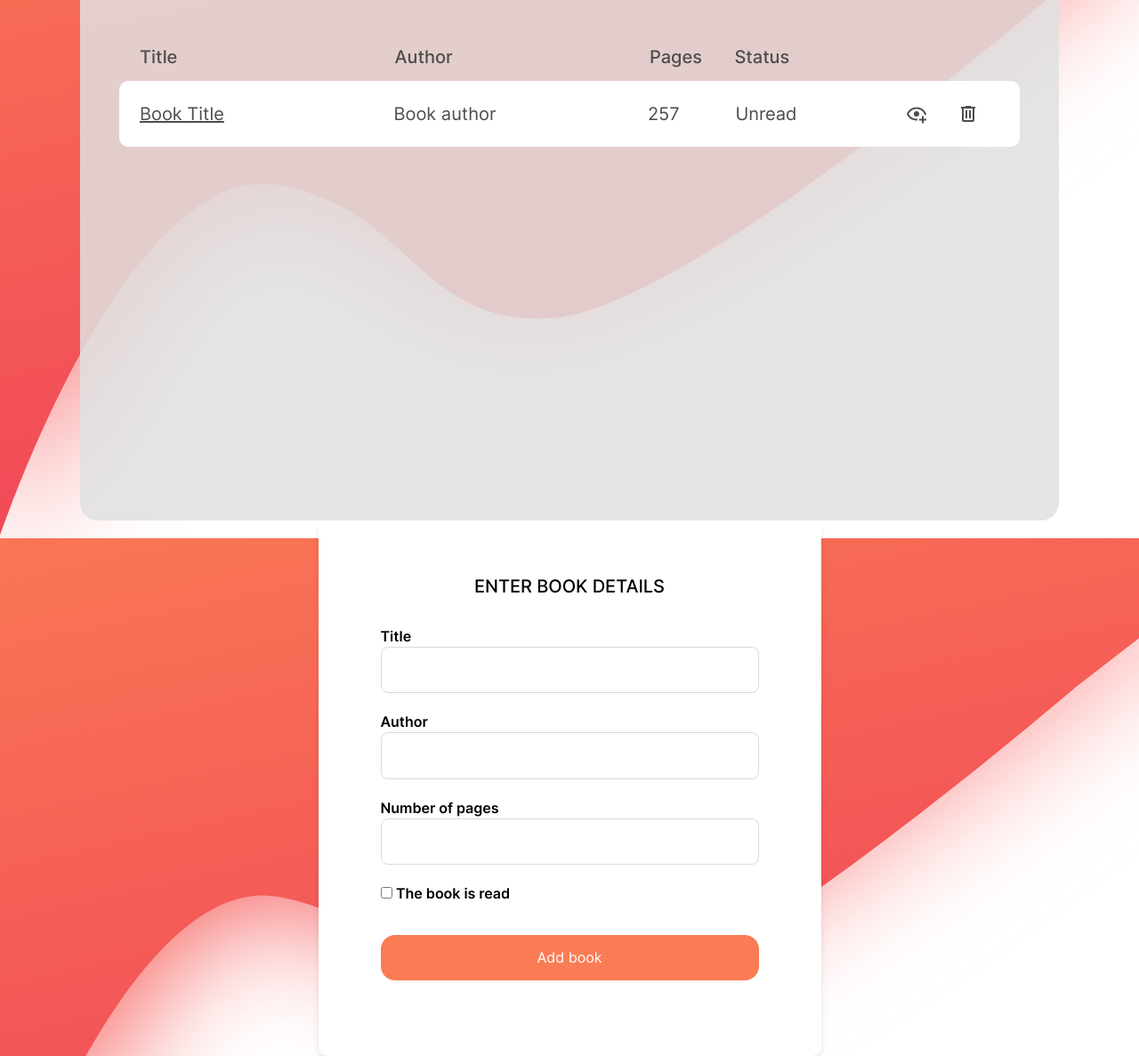
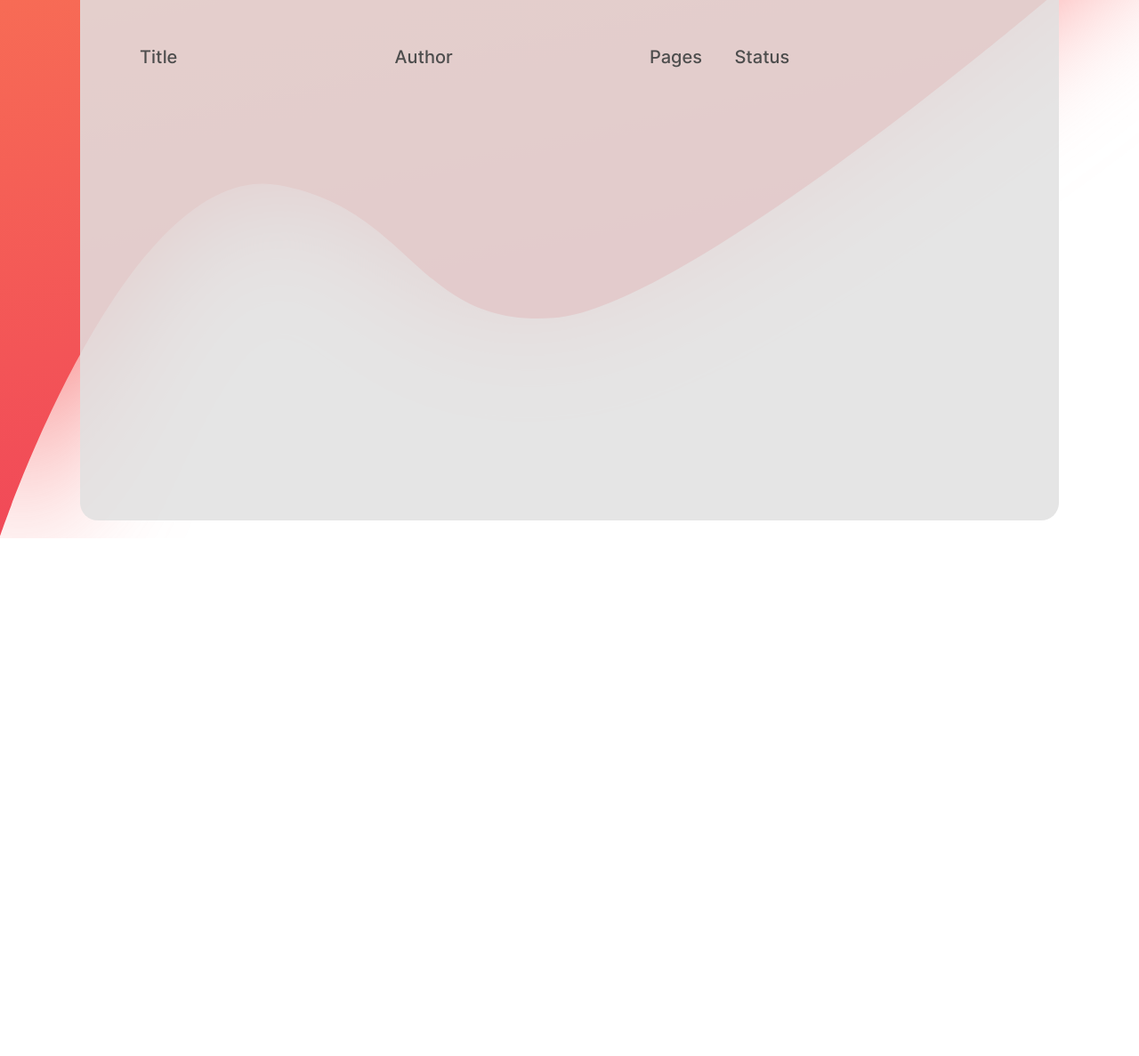
Before and after one commit to Roman-oryol/library, a plain HTML site: page index.html in a window 1280 px wide. Shown: the part 195-1382 px from the top of the page at 89% size. After the commit the page ends 800 px from the top, so only its background shows below. Drawn offline with Linux system fonts and the light colour scheme.

Commit message:
refactor: update book list structure and improve form validation

```diff
--- a/index.html
+++ b/index.html
@@ -23,60 +23,27 @@
         </svg>
         Add book
       </button>
-      <ul class="books-list-header heading-bold">
+      <ul class="books-list-header heading-bold hidden">
         <li class="book-title">Title</li>
         <li class="book-author">Author</li>
         <li class="book-pages">Pages</li>
         <li class="book-status">Status</li>
       </ul>
-      <div class="books-list">
-        <div class="book heading-regular">
-          <a class="book-title" href="#book">Book Title</a>
-          <span class="book-author">Book author</span>
-          <span class="book-pages">257</span>
-          <span class="book-status">Unread</span>
-          <div class="book-controls">
-            <button
-              class="book-status-toggle btn"
-              aria-label="Book status toggle."
-              title="Mark as read"
-            >
-              <svg
-                xmlns="http://www.w3.org/2000/svg"
-                viewBox="0 0 24 24"
-                aria-hidden="true"
-              >
-                <path
-                  d="M12,4.5C7,4.5 2.73,7.61 1,12C2.73,16.39 7,19.5 12,19.5C12.36,19.5 12.72,19.5 13.08,19.45C13.03,19.13 13,18.82 13,18.5C13,18.14 13.04,17.78 13.1,17.42C12.74,17.46 12.37,17.5 12,17.5C8.24,17.5 4.83,15.36 3.18,12C4.83,8.64 8.24,6.5 12,6.5C15.76,6.5 19.17,8.64 20.82,12C20.7,12.24 20.56,12.45 20.43,12.68C21.09,12.84 21.72,13.11 22.29,13.5C22.56,13 22.8,12.5 23,12C21.27,7.61 17,4.5 12,4.5M12,9A3,3 0 0,0 9,12A3,3 0 0,0 12,15A3,3 0 0,0 15,12A3,3 0 0,0 12,9M18,14.5V17.5H15V19.5H18V22.5H20V19.5H23V17.5H20V14.5H18Z"
-                />
-              </svg>
-            </button>
-            <button
-              class="book-delete btn"
-              type="button"
-              aria-label="Delete book."
-              title="Delete book"
-            >
-              <svg
-                xmlns="http://www.w3.org/2000/svg"
-                viewBox="0 0 24 24"
-                aria-hidden="true"
-              >
-                <path
-                  d="M9,3V4H4V6H5V19A2,2 0 0,0 7,21H17A2,2 0 0,0 19,19V6H20V4H15V3H9M7,6H17V19H7V6M9,8V17H11V8H9M13,8V17H15V8H13Z"
-                />
-              </svg>
-            </button>
-          </div>
-        </div>
-      </div>
+      <div class="books-list"></div>
     </main>
-    <dialog open>
+    <dialog>
       <p class="dialog-title heading-bold">Enter book details</p>
+      <button class="dialog-close btn" type="button" title="Close dialog.">
+        <svg xmlns="http://www.w3.org/2000/svg" viewBox="0 0 24 24">
+          <path
+            d="M12,20C7.59,20 4,16.41 4,12C4,7.59 7.59,4 12,4C16.41,4 20,7.59 20,12C20,16.41 16.41,20 12,20M12,2C6.47,2 2,6.47 2,12C2,17.53 6.47,22 12,22C17.53,22 22,17.53 22,12C22,6.47 17.53,2 12,2M14.59,8L12,10.59L9.41,8L8,9.41L10.59,12L8,14.59L9.41,16L12,13.41L14.59,16L16,14.59L13.41,12L16,9.41L14.59,8Z"
+          />
+        </svg>
+      </button>
       <form method="dialog">
         <div class="input-group">
-          <label class="text-bold" for="title">Title</label>
-          <input type="text" name="title" id="title" />
+          <label class="text-bold" for="title">Title*</label>
+          <input type="text" name="title" id="title" required autofocus />
         </div>
         <div class="input-group">
           <label class="text-bold" for="author">Author</label>
@@ -84,16 +51,15 @@
         </div>
         <div class="input-group">
           <label class="text-bold" for="pages">Number of pages</label>
-          <input type="text" name="pages" id="pages" />
+          <input type="number" name="pages" id="pages" />
         </div>
         <div class="input-group">
-          <input type="checkbox" name="status" id="status" />
+          <input type="checkbox" name="isRead" id="status" />
           <label class="text-bold" for="status">The book is read</label>
         </div>
-        <button class="add-btn btn btn-secondary" formmethod="dialog">
-          Add book
-        </button>
+        <button class="add-btn btn btn-secondary">Add book</button>
       </form>
     </dialog>
+    <script src="./main.js"></script>
   </body>
 </html>
```
